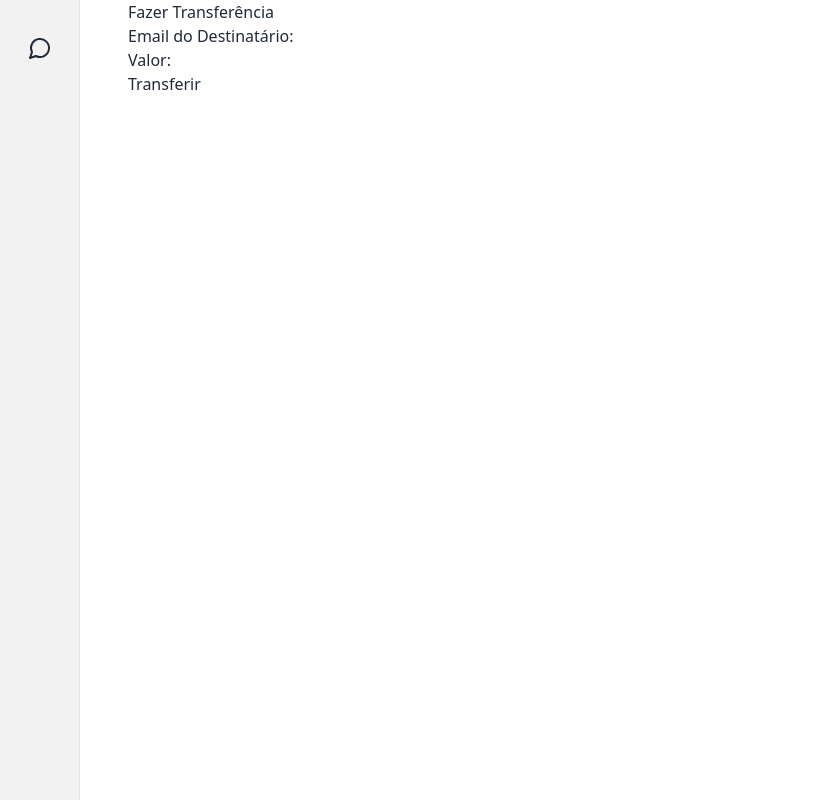
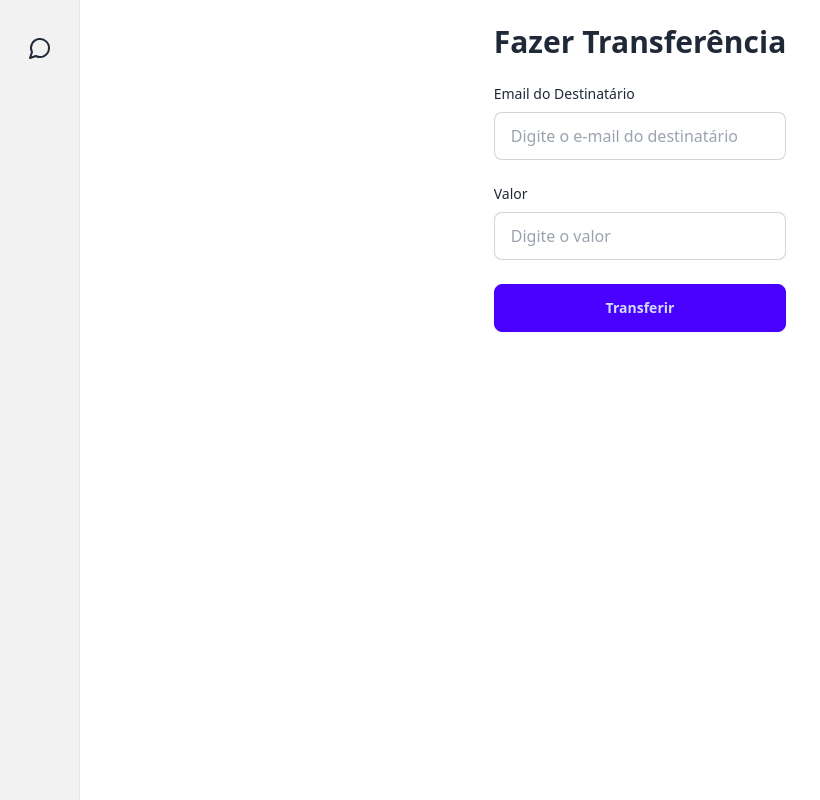
Before and after one commit to zhullng/zhuchat, a React (Vite) app in the folder frontend/: page /transfer in a window 1280 px wide. Shown: the whole page, without its empty margins (0-820 px from the left). Built offline with nearby package versions, Linux system fonts and the light colour scheme; no server answers.

Commit message:
transfer

```diff
--- a/frontend/src/pages/CreateTransferPage.jsx
+++ b/frontend/src/pages/CreateTransferPage.jsx
@@ -8,7 +8,12 @@ const CreateTransfersPage = () => {
   const [receiverEmail, setReceiverEmail] = useState('');
   const [amount, setAmount] = useState('');
   const { authUser } = useAuthStore();
-  const navigate = useNavigate(); // Hook para navegação
+  const navigate = useNavigate();
+
+  const validateEmail = (email) => {
+    const regex = /^[a-zA-Z0-9._-]+@[a-zA-Z0-9.-]+\.[a-zA-Z]{2,}$/;
+    return regex.test(email);
+  };
 
   const handleSubmit = async (e) => {
     e.preventDefault();
@@ -34,7 +39,6 @@ const CreateTransfersPage = () => {
       setReceiverEmail('');
       setAmount('');
 
-      // Redireciona para a página de histórico de transferências após a criação
       navigate('/transfers');
     } catch (error) {
       toast.error(error.response?.data?.error || 'Erro na transferência');
@@ -42,30 +46,40 @@ const CreateTransfersPage = () => {
   };
 
   return (
-    <div className="pl-32">
-      <h1>Fazer Transferência</h1>
-      <form onSubmit={handleSubmit}>
+    <div className="max-w-2xl mx-auto p-6">
+      <h1 className="text-3xl font-semibold text-center mb-6">Fazer Transferência</h1>
+      <form onSubmit={handleSubmit} className="space-y-6">
         <div>
-          <label>Email do Destinatário:</label>
+          <label htmlFor="receiverEmail" className="block text-sm font-medium">Email do Destinatário</label>
           <input
             type="email"
+            id="receiverEmail"
             value={receiverEmail}
             onChange={(e) => setReceiverEmail(e.target.value)}
+            className="input input-bordered w-full mt-2"
             required
+            placeholder="Digite o e-mail do destinatário"
           />
         </div>
+
         <div>
-          <label>Valor:</label>
+          <label htmlFor="amount" className="block text-sm font-medium">Valor</label>
           <input
             type="number"
+            id="amount"
             value={amount}
             onChange={(e) => setAmount(e.target.value)}
+            className="input input-bordered w-full mt-2"
             required
             min="0.01"
             step="0.01"
+            placeholder="Digite o valor"
           />
         </div>
-        <button type="submit">Transferir</button>
+
+        <div className="flex justify-between">
+          <button type="submit" className="btn btn-primary w-full py-3">Transferir</button>
+        </div>
       </form>
     </div>
   );
--- a/frontend/src/pages/TransfersPage.jsx
+++ b/frontend/src/pages/TransfersPage.jsx
@@ -9,25 +9,28 @@ const TransfersPage = () => {
   const { authUser } = useAuthStore();
 
   useEffect(() => {
-    // Função para buscar histórico de transferências
     const fetchTransferHistory = async () => {
       try {
-        const response = await axios.get(`/api/transfers/history/${authUser._id}`);
-        setTransfers(response.data);
+        const response = await axios.get(`/api/transfers/history/${authUser?._id}`);
+        // Garante que a resposta seja um array antes de definir o estado
+        setTransfers(Array.isArray(response.data) ? response.data : []);
       } catch (error) {
         toast.error('Erro ao buscar histórico de transferências');
+        setTransfers([]); // Garante que não fique indefinido
       }
     };
 
-    if (authUser) {
+    if (authUser?._id) {
       fetchTransferHistory();
     }
   }, [authUser]);
 
   return (
-    <div className='pl-32'>
-      <h1>Histórico de Transferências</h1>
-      <table>
+    <div className='max-w-5xl mx-auto p-6'>
+      <h1 className='text-3xl font-semibold text-center mb-6'>Histórico de Transferências</h1>
+
+      <div className='overflow-x-auto'>
+        <table className='table table-zebra w-full'>
           <thead>
             <tr>
               <th>Data</th>
@@ -39,21 +42,26 @@ const TransfersPage = () => {
           </thead>
           <tbody>
             {transfers.length === 0 ? (
-            <tr><td colSpan="5">Sem transferências</td></tr>
+              <tr><td colSpan="5" className="text-center">Sem transferências</td></tr>
             ) : (
               transfers.map((transfer) => (
                 <tr key={transfer._id}>
                   <td>{new Date(transfer.createdAt).toLocaleDateString()}</td>
-                <td>{transfer.sender.fullName}</td>
-                <td>{transfer.receiver.fullName}</td>
-                <td>{transfer.amount}</td>
-                <td>{transfer.status}</td>
+                  <td>{transfer.sender?.fullName || 'Desconhecido'}</td>
+                  <td>{transfer.receiver?.fullName || 'Desconhecido'}</td>
+                  <td>R$ {parseFloat(transfer.amount).toFixed(2)}</td>
+                  <td>
+                    <span className={`badge ${transfer.status === 'Completed' ? 'badge-success' : 'badge-error'}`}>
+                      {transfer.status}
+                    </span>
+                  </td>
                 </tr>
               ))
             )}
           </tbody>
         </table>
       </div>
+    </div>
   );
 };
 
```
Lines whose indentation alone changed are shown as unchanged.
